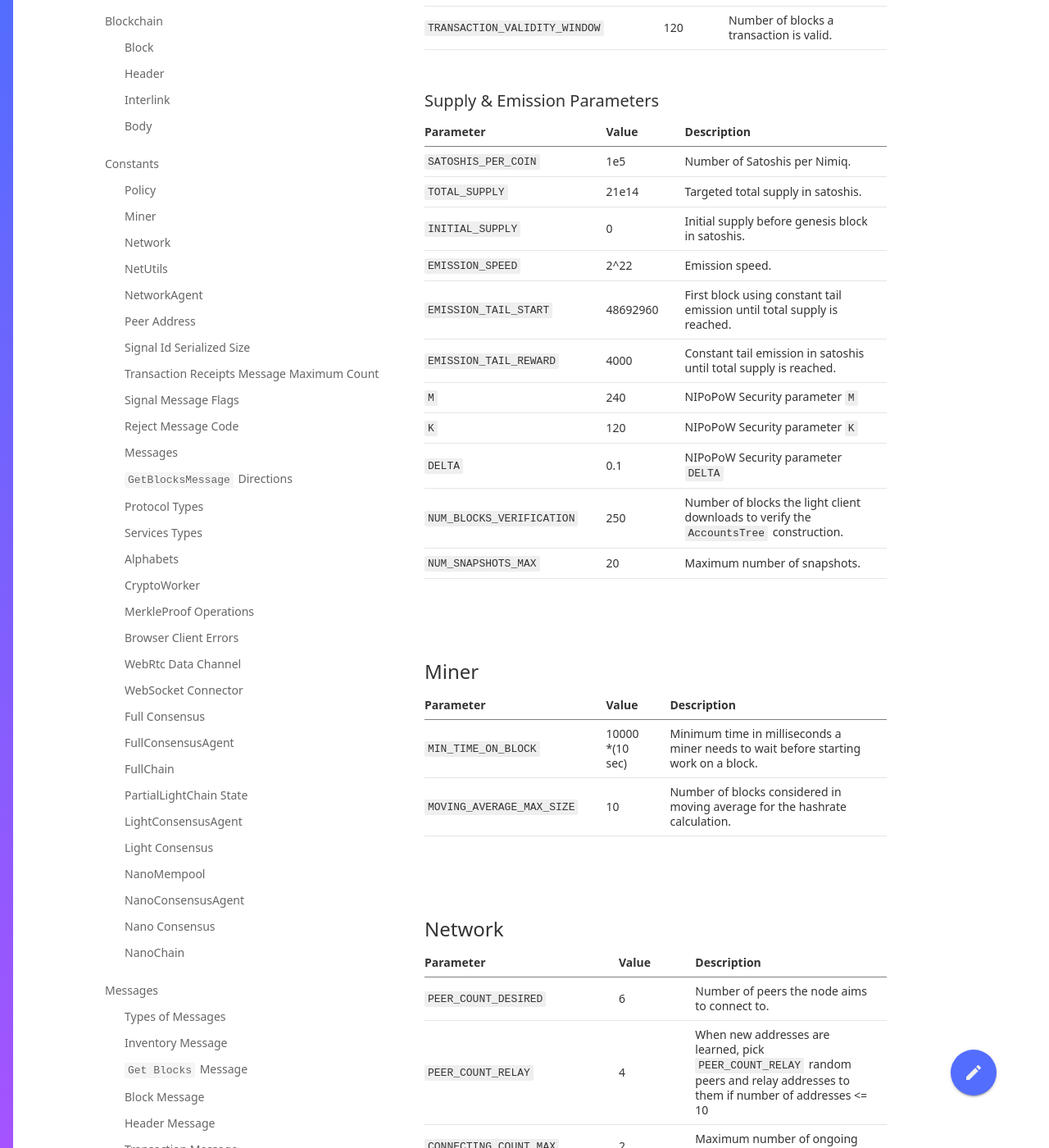
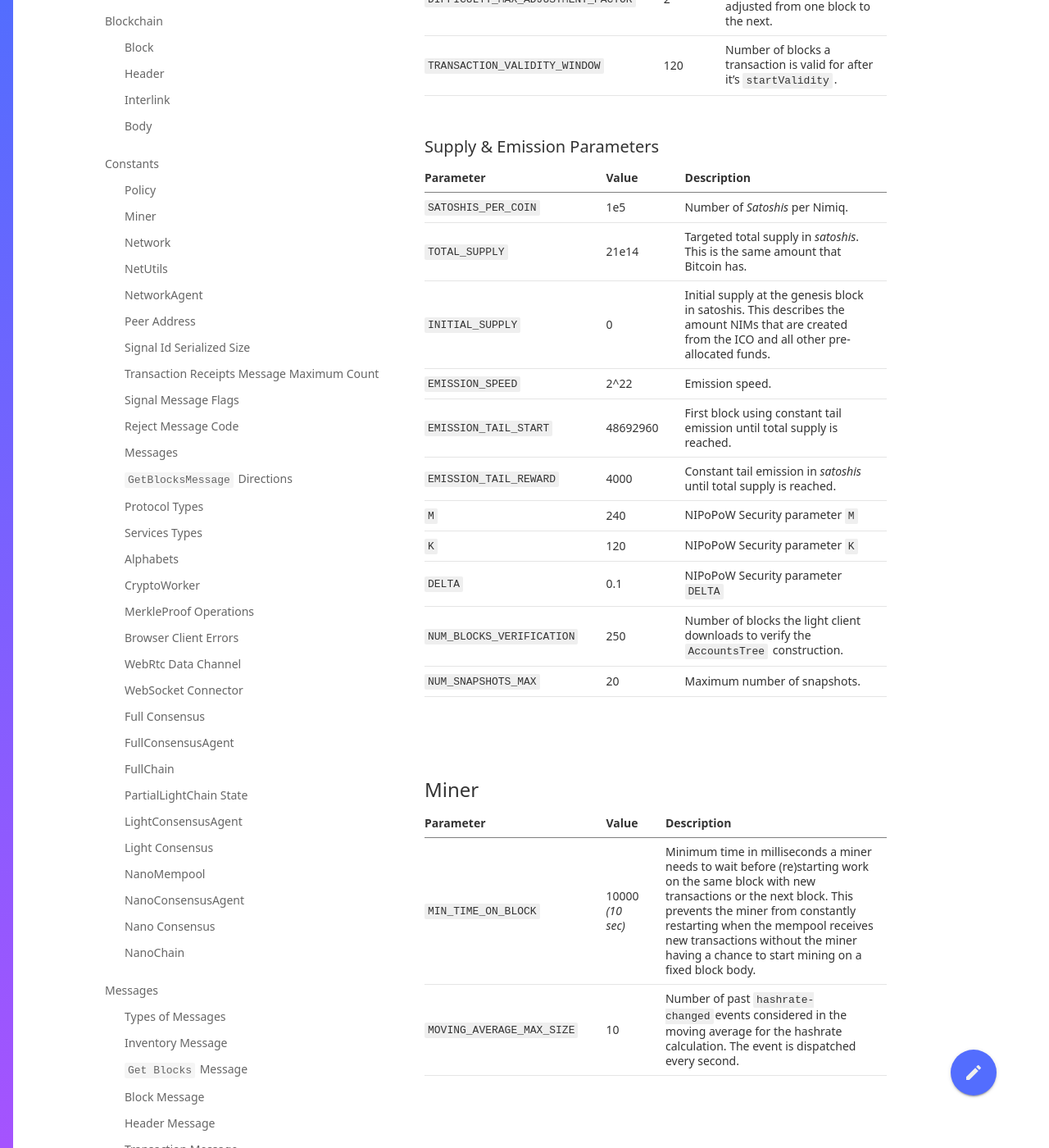
Before and after one commit to nimiq-network/developer-reference, a Jekyll site: the page built from chapters/constants.md, in a window 1280 px wide and 1400 px high, scrolled down 541 px. Shown: the whole window at 82% size. Built offline with Jekyll 4.4.1, drawn with Linux system fonts in a browser that asks for light colours; our own code applies the rules of GitHub Pages for plain Markdown files; some of the changed text lies outside the part shown.

Commit message:
Fix some constants

```diff
--- a/chapters/constants.md
+++ b/chapters/constants.md
@@ -12,20 +12,20 @@ category: "Higher level concepts"
 |--------------------  |---------------|---------------------------------  |
 |`BLOCK_TIME`            |60        |Targeted block time in seconds.                  |
 |`BLOCK_SIZE_MAX`          |1e6 (1 MB)    |Maximum block size in bytes.                    |
-|`DIFFICULTY_BLOCK_WINDOW`      |120      |Number of blocks we take into account to calculate next difficulty.|
-|`DIFFICULTY_MAX_ADJUSTMENT_FACTOR`  |2        |Limits the rate at which the difficulty is adjusted min/max.    |
-|`TRANSACTION_VALIDITY_WINDOW`    |120      |Number of blocks a transaction is valid.              |
+|`DIFFICULTY_BLOCK_WINDOW`      |120      |Number of blocks that are taken into account for calculating the next difficulty.|
+|`DIFFICULTY_MAX_ADJUSTMENT_FACTOR`  |2        |Maximum factor about which the difficulty can be adjusted from one block to the next.|
+|`TRANSACTION_VALIDITY_WINDOW`    |120      |Number of blocks a transaction is valid for after it's `startValidity`.              |
 
 ### Supply & Emission Parameters
 
 |**Parameter**				|**Value**		|**Description**																		|
 |--------------------------	|--------------	|------------------------------------------	|
-|`SATOSHIS_PER_COIN`		|1e5			|Number of Satoshis per Nimiq.															|
-|`TOTAL_SUPPLY`				|21e14			|Targeted total supply in satoshis.														|
-|`INITIAL_SUPPLY`			|0				|Initial supply before genesis block in satoshis.										|
+|`SATOSHIS_PER_COIN`		|1e5			|Number of _Satoshis_ per Nimiq.															|
+|`TOTAL_SUPPLY`				|21e14			|Targeted total supply in _satoshis_.	This is the same amount that Bitcoin has.	|
+|`INITIAL_SUPPLY`			|0				|Initial supply at the genesis block in satoshis. This describes the amount NIMs that are created from the ICO and all other pre-allocated funds.										|
 |`EMISSION_SPEED`			|2^22			|Emission speed.																		|
 |`EMISSION_TAIL_START`		|48692960		|First block using constant tail emission until total supply is reached.				|
-|`EMISSION_TAIL_REWARD`		|4000			|Constant tail emission in satoshis until total supply is reached.						|
+|`EMISSION_TAIL_REWARD`		|4000			|Constant tail emission in _satoshis_ until total supply is reached.						|
 |`M`						|240			|NIPoPoW Security parameter `M`															|
 |`K`						|120			|NIPoPoW Security parameter `K`															|
 |`DELTA`					|0.1			|NIPoPoW Security parameter `DELTA`														|
@@ -36,17 +36,17 @@ category: "Higher level concepts"
 
 |**Parameter**				|**Value**		|**Description**																		|
 |--------------------------	|--------------	|--------------------------------------------	|
-|`MIN_TIME_ON_BLOCK`		|10000<br>*(10 sec)	|Minimum time in milliseconds a miner needs to wait before starting work on a block.	|
-|`MOVING_AVERAGE_MAX_SIZE`	|10				|Number of blocks considered in moving average for the hashrate calculation.			|
+|`MIN_TIME_ON_BLOCK`		|10000<br>*(10 sec)*	|Minimum time in milliseconds a miner needs to wait before (re)starting work on the same block with new transactions or the next block. This prevents the miner from constantly restarting when the mempool receives new transactions without the miner having a chance to start mining on a fixed block body.	|
+|`MOVING_AVERAGE_MAX_SIZE`	|10				|Number of past `hashrate-changed`events considered in the moving average for the hashrate calculation.	The event is dispatched every second.		|
 
 ## Network
 
 |**Parameter**				|**Value**							|**Description**														|
 |------------	|-------------------	|------------------------------------------	|
-|`PEER_COUNT_DESIRED`		|6									|Number of peers the node aims to connect to.|
-|`PEER_COUNT_RELAY`			|4									|When new addresses are learned, pick `PEER_COUNT_RELAY` random peers and relay addresses to them if number of addresses <= 10|
-|`CONNECTING_COUNT_MAX`		|2									|Maximum number of ongoing outbound connection attempts					|
-|`SIGNAL_TTL_INITIAL`		|3									|Considered to check validity of the signals.							|
+|`PEER_COUNT_DESIRED`		|6									|Number of peers a node aims to connect to. |
+|`PEER_COUNT_RELAY`			|4									|Specifies to how many peers newly learned addresses are forwarded.|
+|`CONNECTING_COUNT_MAX`		|2									|Maximum number of simultaneous outbound connection attempts.					|
+|`SIGNAL_TTL_INITIAL`		|3									|Considered to check validity of signals.							|
 |`ADDRESS_UPDATE_DELAY`		|1000								|Delay added before checking peer count and connecting to new peers. This allows RTC peer addresses to be sent to the peer in question.	|
 |`CONNECT_BACKOFF_INITIAL`	|1000									|Backoff for peer count check in seconds.							|
 |`CONNECT_BACKOFF_MAX`		|300000<br>(5 min)						|Maximum Backoff time before a new backoff is triggered.		|
@@ -59,11 +59,10 @@ category: "Higher level concepts"
 
 |**Parameter**				|**Value**							|**Description**											|
 |-------------------	|-------------------------	|----------------------------------------	|
-|`IP_BLACKLIST`				|'0.0.0.0',<br>'255.255.255.255','::'|Blacklisted IP address.|
-|`IPv4_PRIVATE_NETWORK`		|'10.0.0.0/8',<br>'172.16.0.0/12',<br>'192.168.0.0/16',<br>'100.64.0.0/10',<br>'169.254.0.0/16'|IP Address ranges considered within private network.|
+|`IP_BLACKLIST`				|'0.0.0.0',<br>'255.255.255.255','::'|Blacklisted IP addresses that are never connected to.|
+|`IPv4_PRIVATE_NETWORK`		|'10.0.0.0/8',<br>'172.16.0.0/12',<br>'192.168.0.0/16',<br>'100.64.0.0/10',<br>'169.254.0.0/16'|IP Address ranges considered to be within private networks and thus are not connected to.|
 
 ## NetworkAgent
-
 
 |**Parameter**					|**Value**			|**Description**																|
 |------------------------------	|------------------	|-----------------------------------------------------	|
@@ -280,11 +279,11 @@ category: "Higher level concepts"
 |**Parameter**		|**Value**	|**Description** |
 |------------------	|----------	|--------------------------------------	|
 |`ERR_ORPHAN`		|-2			|Indicates the block's immediate predecessor is not part of the chain.|
-|`ERR_INVALID`		|-1			|Idicates the block is not a full block (includes block body) or match with an intrinsic variant. (?)	|
-|`OK_KNOWN`			|0			|Indicates the node already knows this block.. |
-|`OK_EXTENDED`		|1			|Indicates the block extends our current main chain.													|
-|`OK_REBRANCHED`	|2			|Indicates the block fork has become the hardest chain and node will rebranch to it.									|
-|`OK_FORKED`		|3			|Indicates new fork was created.															|
+|`ERR_INVALID`		|-1			|Indicates the block is not a full block (does not include block body) or matches with an intrinsic variant. (?)	|
+|`OK_KNOWN`			|0			|Indicates the node already knows this block. |
+|`OK_EXTENDED`		|1			|Indicates the block extends the node's current main chain.													|
+|`OK_REBRANCHED`	|2			|Indicates the block fork has become the hardest chain and the node will rebranch to it.									|
+|`OK_FORKED`		|3			|Indicates a new fork was created.															|
 
 
 
@@ -345,4 +344,4 @@ category: "Higher level concepts"
 |`OK_KNOWN`			|0			|Indicates the node already knows this block..															|
 |`OK_EXTENDED`		|1			|Indicates the block extends our current main chain.													|
 |`OK_REBRANCHED`	|2			|Indicates the block fork has become the hardest chain and node will rebranch to it.									|
-|`OK_FORKED`		|3			|Indicates new fork was created.															|
+|`OK_FORKED`		|3			|Indicates a new fork was created.															|
```
